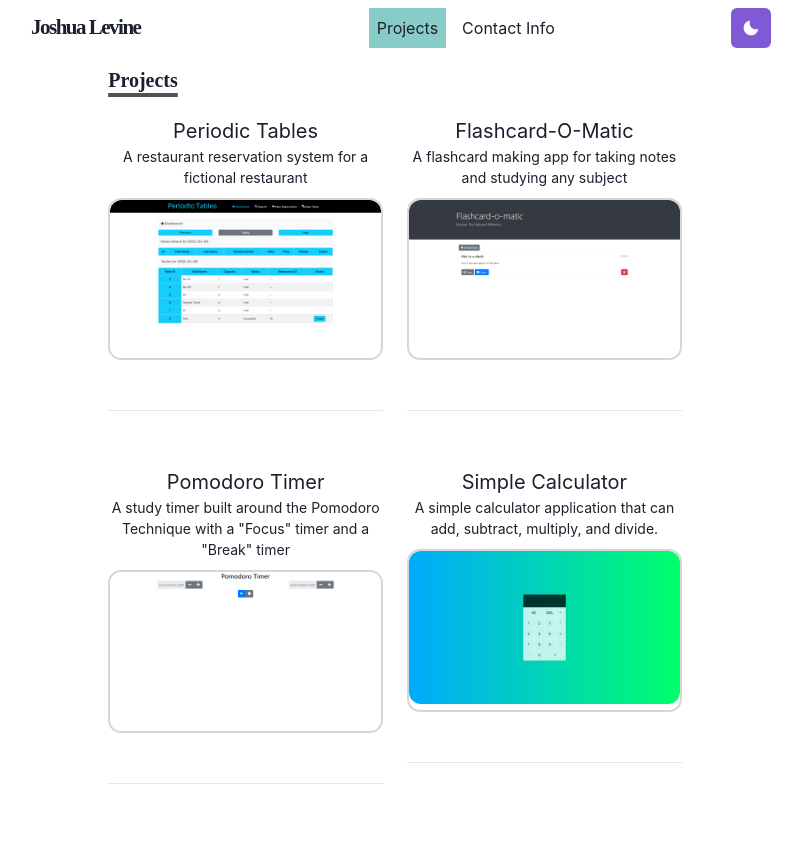
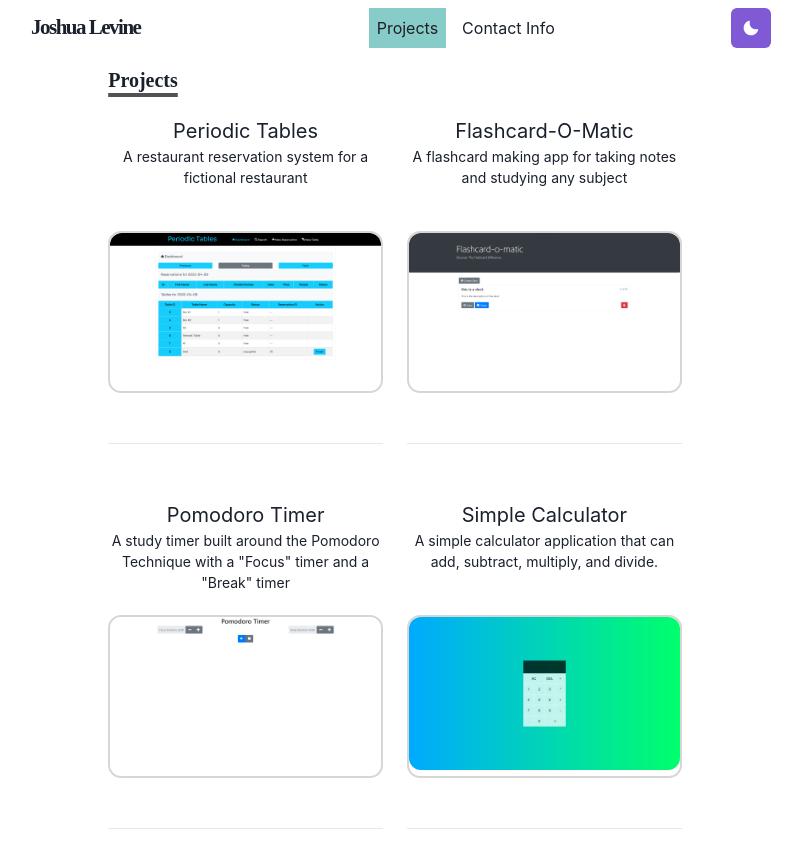
Before and after one commit to JoshJAL/updated-portfolio, a Next.js app: page /works in a window 1280 px wide. Shown: the top 868 px of the page, without its empty margins (245-1047 px from the left). Before the commit the page ends 840 px from the top, so only its background shows below. Built offline with nearby package versions, Linux system fonts and the light colour scheme.

Commit message:
added minHeight to text element in grid

```diff
--- a/components/layouts/grid-item.js
+++ b/components/layouts/grid-item.js
@@ -30,7 +30,7 @@ export const WorkGridItem = ({ children, id, title, thumbnail }) => (
             {title}
           </Text>
         </LinkOverlay>
-        <Text style={{ marginBottom: '10px' }} fontSize={14}>
+        <Text style={{ marginBottom: '10px' }} fontSize={14} minHeight={75}>
           {children}
         </Text>
         <Box
@@ -48,6 +48,7 @@ export const WorkGridItem = ({ children, id, title, thumbnail }) => (
         </Box>
       </LinkBox>
     </NextLink>
+    <hr style={{ marginTop: '50px' }} />
   </Box>
 )
 
--- a/pages/works.js
+++ b/pages/works.js
@@ -1,4 +1,4 @@
-import { Container, Heading, SimpleGrid, Divider } from '@chakra-ui/react'
+import { Container, Heading, SimpleGrid } from '@chakra-ui/react'
 import Section from '../components/section'
 import { WorkGridItem } from '../components/layouts/grid-item'
 import thumbPeriodicTables from '../public/images/periodicTables/periodicHomePage.jpg'
@@ -23,7 +23,6 @@ const Works = () => {
             >
               A restaurant reservation system for a fictional restaurant
             </WorkGridItem>
-            <hr style={{ marginTop: '50px' }} />
           </Section>
           <Section>
             <WorkGridItem
@@ -33,7 +32,6 @@ const Works = () => {
             >
               A flashcard making app for taking notes and studying any subject
             </WorkGridItem>
-            <hr style={{ marginTop: '50px' }} />
           </Section>
           <Section>
             <WorkGridItem
@@ -44,7 +42,6 @@ const Works = () => {
               A study timer built around the Pomodoro Technique with a "Focus"
               timer and a "Break" timer
             </WorkGridItem>
-            <hr style={{ marginTop: '50px' }} />
           </Section>
           <Section>
             <WorkGridItem
@@ -55,7 +52,6 @@ const Works = () => {
               A simple calculator application that can add, subtract, multiply,
               and divide.
             </WorkGridItem>
-            <hr style={{ marginTop: '50px' }} />
           </Section>
         </SimpleGrid>
       </Container>
```
